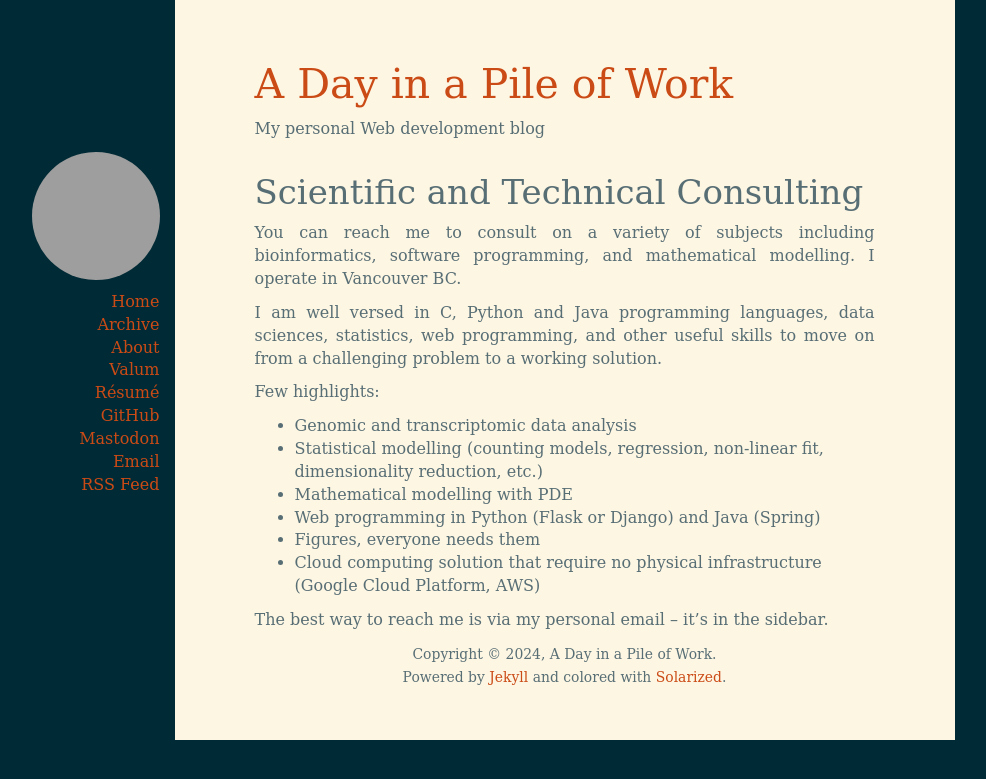
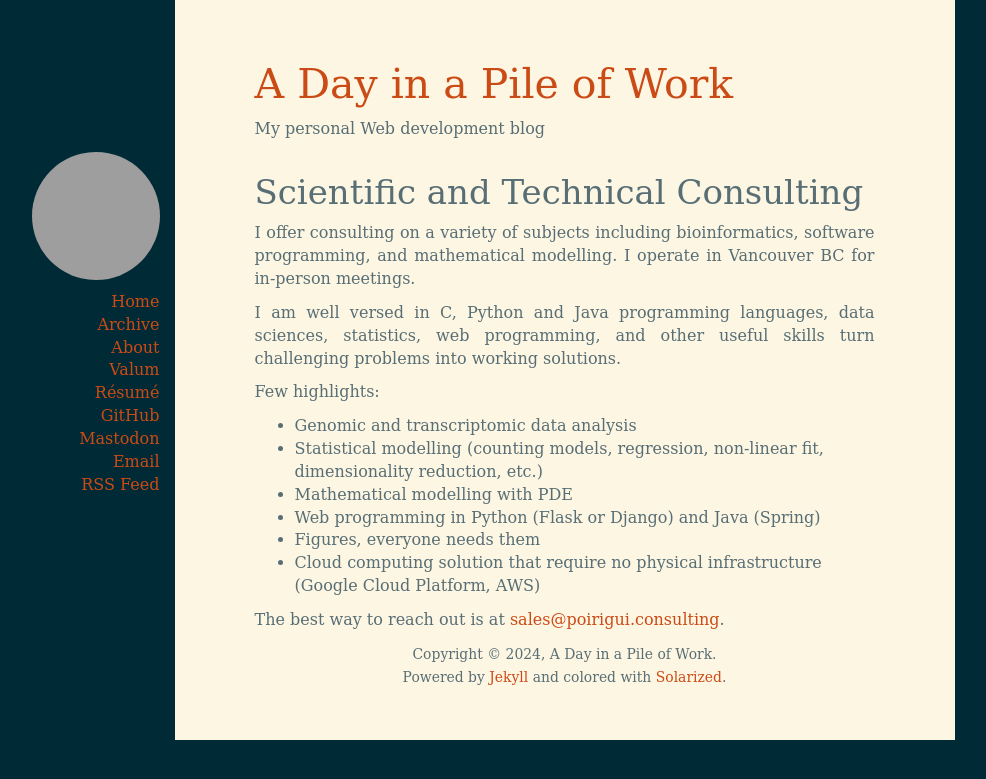
Before and after one commit to arteymix/arteymix.github.io, a Jekyll site: the page built from consulting/index.md, in a window 1280 px wide. Shown: the top 779 px of the page, without its empty margins (173-1159 px from the left). Built offline with Jekyll 4.4.1, drawn with Linux system fonts in a browser that asks for light colours; some web fonts are replaced; grey boxes are pictures that could not be loaded.

Commit message:
Update contact info and wording for the consulting business

```diff
--- a/consulting/index.md
+++ b/consulting/index.md
@@ -3,12 +3,13 @@ layout: page
 title: Scientific and Technical Consulting
 ---
 
-You can reach me to consult on a variety of subjects including bioinformatics,
-software programming, and mathematical modelling. I operate in Vancouver BC.
+I offer consulting on a variety of subjects including bioinformatics, software
+programming, and mathematical modelling. I operate in Vancouver BC for in-person
+meetings.
 
 I am well versed in C, Python and Java programming languages, data sciences,
-statistics, web programming, and other useful skills to move on from a
-challenging problem to a working solution.
+statistics, web programming, and other useful skills turn challenging problems
+into working solutions.
 
 Few highlights:
 
@@ -21,4 +22,4 @@ Few highlights:
  - Cloud computing solution that require no physical infrastructure (Google
    Cloud Platform, AWS)
 
-The best way to reach me is via my personal email -- it's in the sidebar.
+The best way to reach out is at [sales@poirigui.consulting](mailto:sales@poirigui.consulting).
```
